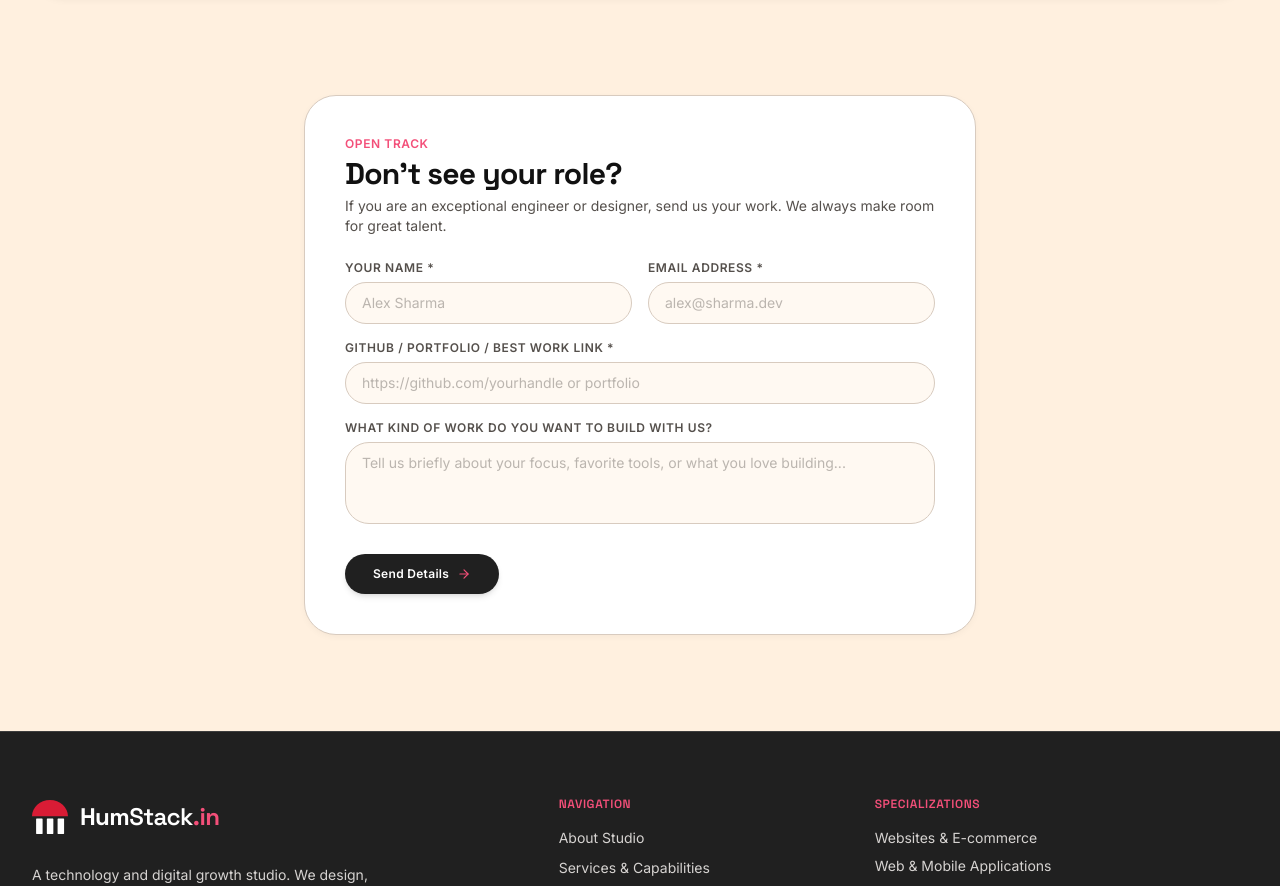
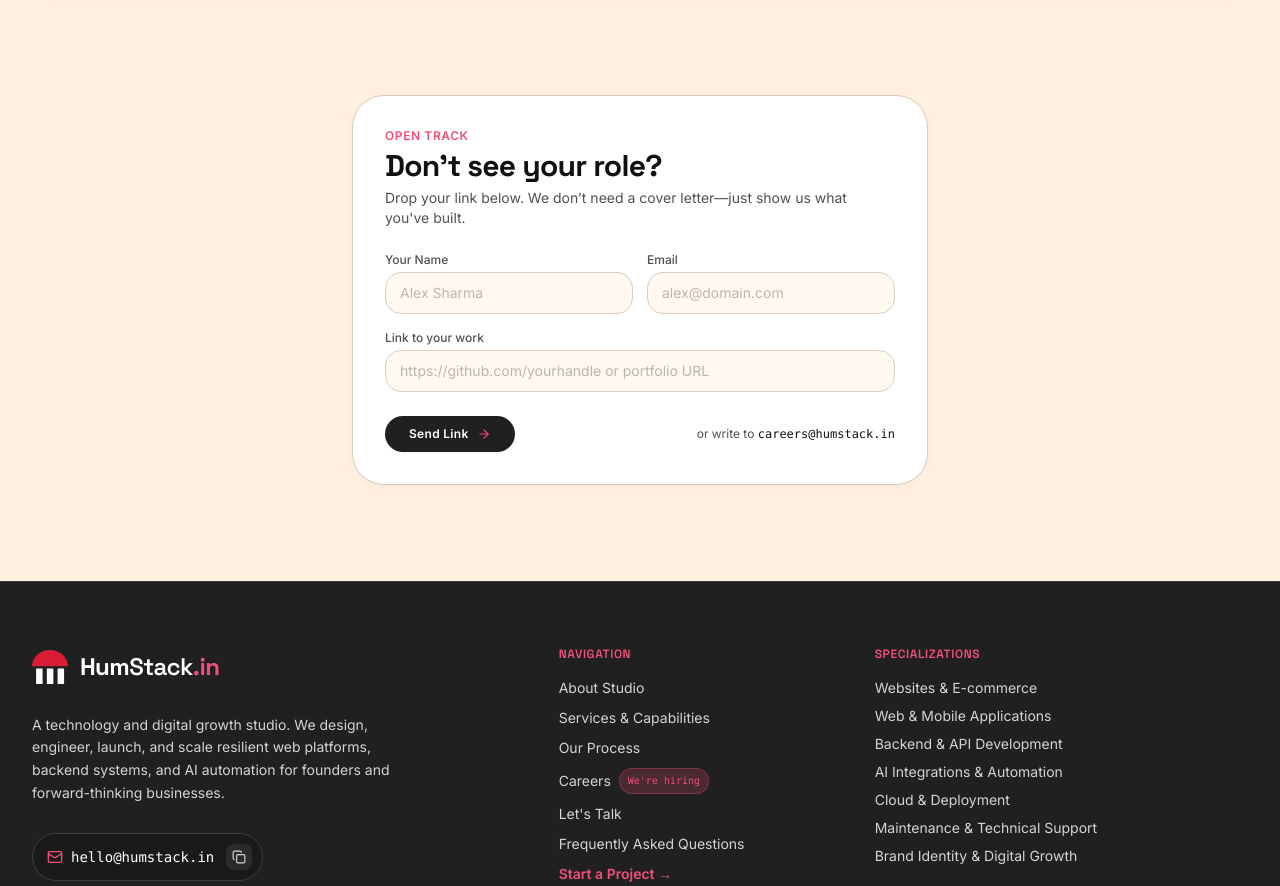
Before and after one commit to Shantanux0/Launch, a React (Vite) app: page /careers in a window 1280 px wide. Shown: the part 1995-2881 px from the top of the page. Built offline with nearby package versions, Linux system fonts and the light colour scheme.

Commit message:
Streamline unlisted careers application form to ultra-simple 3-field quick submission

```diff
--- a/src/pages/CareersPage.tsx
+++ b/src/pages/CareersPage.tsx
@@ -92,7 +92,6 @@
   const [name, setName] = useState('');
   const [email, setEmail] = useState('');
   const [portfolioLink, setPortfolioLink] = useState('');
-  const [aboutYou, setAboutYou] = useState('');
   const [isSubmitted, setIsSubmitted] = useState(false);
   const [isSubmitting, setIsSubmitting] = useState(false);
 
@@ -103,7 +102,7 @@
   const handleApplyClick = (roleTitle: string) => {
     const subject = encodeURIComponent(`Application: ${roleTitle}`);
     const body = encodeURIComponent(
-      `Hi HumStack team,\n\nI'm applying for the ${roleTitle} role.\n\nName: \nGitHub / Portfolio: \nBrief note on why you'd be a great fit: \n`
+      `Hi HumStack team,\n\nI'm applying for the ${roleTitle} role.\n\nName: \nGitHub / Portfolio: \n`
     );
     window.location.href = `mailto:careers@humstack.in?subject=${subject}&body=${body}`;
   };
@@ -112,17 +111,10 @@
     e.preventDefault();
     setIsSubmitting(true);
 
-    const subject = encodeURIComponent(`Open Application / Craft Pitch: ${name}`);
-    const body = encodeURIComponent(
-      `Name: ${name}\nEmail: ${email}\nPortfolio / GitHub: ${portfolioLink}\n\nWhat I build:\n${aboutYou}`
-    );
-    const mailtoUrl = `mailto:careers@humstack.in?subject=${subject}&body=${body}`;
-
     setTimeout(() => {
       setIsSubmitting(false);
       setIsSubmitted(true);
-      window.location.href = mailtoUrl;
-    }, 600);
+    }, 400);
   };
 
   return (
@@ -314,9 +306,9 @@
           </div>
         </div>
 
-        {/* Section 4: Simple Open Application for Not Found Jobs */}
-        <div id="apply-form" className="max-w-2xl mx-auto">
-          <div className="bg-white rounded-3xl p-8 sm:p-10 border border-cream-border shadow-soft-sm">
+        {/* Section 4: Ultra-Simple Open Application for Unlisted Roles */}
+        <div id="apply-form" className="max-w-xl mx-auto">
+          <div className="bg-white rounded-3xl p-6 sm:p-8 border border-cream-border shadow-soft-sm">
             <div className="mb-6">
               <span className="text-xs font-semibold uppercase tracking-wider text-coral block mb-1">
                 Open Track
@@ -325,7 +317,7 @@
                 Don’t see your role?
               </h2>
               <p className="text-secondary text-sm mt-1">
-                If you are an exceptional engineer or designer, send us your work. We always make room for great talent.
+                Drop your link below. We don’t need a cover letter—just show us what you've built.
               </p>
             </div>
 
@@ -333,36 +325,36 @@
               <motion.div
                 initial={{ opacity: 0, scale: 0.96 }}
                 animate={{ opacity: 1, scale: 1 }}
-                className="py-8 text-center space-y-4"
+                className="py-6 text-center space-y-3"
               >
-                <div className="w-12 h-12 rounded-full bg-coral-bg text-coral mx-auto flex items-center justify-center">
-                  <Check className="w-6 h-6" />
+                <div className="w-10 h-10 rounded-full bg-coral-bg text-coral mx-auto flex items-center justify-center">
+                  <Check className="w-5 h-5" />
                 </div>
-                <h3 className="text-xl font-heading font-bold text-primary">
-                  Note prepared!
+                <h3 className="text-lg font-heading font-bold text-primary">
+                  We got your details!
                 </h3>
                 <p className="text-secondary text-sm max-w-sm mx-auto leading-relaxed">
-                  Thank you, <strong className="text-primary">{name}</strong>. Your email client has been launched with your details.
+                  Thanks, <strong className="text-primary">{name || 'there'}</strong>. We review every portfolio and will get back to you at <strong className="text-primary">{email}</strong> if there’s a fit.
                 </p>
-                <div className="pt-2">
                 <button
+                  type="button"
                   onClick={() => {
                     setIsSubmitted(false);
-                      setAboutYou('');
+                    setName('');
+                    setEmail('');
+                    setPortfolioLink('');
                   }}
-                    className="px-5 py-2 rounded-full bg-cream text-charcoal hover:bg-cream-400 text-xs font-semibold transition-colors border border-cream-border"
+                  className="text-xs text-secondary hover:text-coral transition-colors underline underline-offset-4 pt-1"
                 >
-                    Reset form
+                  Submit another link
                 </button>
-                </div>
               </motion.div>
             ) : (
               <form onSubmit={handleSubmit} className="space-y-4">
-                {/* Name & Email */}
-                <div className="grid grid-cols-1 sm:grid-cols-2 gap-4">
+                <div className="grid grid-cols-1 sm:grid-cols-2 gap-3.5">
                   <div>
-                    <label className="block text-xs font-semibold uppercase tracking-wider text-secondary mb-1.5">
-                      Your Name *
+                    <label className="block text-xs font-medium text-secondary mb-1">
+                      Your Name
                     </label>
                     <input
                       type="text"
@@ -370,64 +362,55 @@
                       value={name}
                       onChange={(e) => setName(e.target.value)}
                       placeholder="Alex Sharma"
-                      className="w-full px-4 py-2.5 rounded-2xl bg-cream/40 border border-cream-border focus:border-coral focus:bg-white focus:outline-none text-sm text-primary transition-all placeholder:text-secondary/40"
+                      className="w-full px-3.5 py-2.5 rounded-xl bg-cream/40 border border-cream-border focus:border-coral focus:bg-white focus:outline-none text-sm text-primary transition-all placeholder:text-secondary/40"
                     />
                   </div>
 
                   <div>
-                    <label className="block text-xs font-semibold uppercase tracking-wider text-secondary mb-1.5">
-                      Email Address *
+                    <label className="block text-xs font-medium text-secondary mb-1">
+                      Email
                     </label>
                     <input
                       type="email"
                       required
                       value={email}
                       onChange={(e) => setEmail(e.target.value)}
-                      placeholder="alex@sharma.dev"
-                      className="w-full px-4 py-2.5 rounded-2xl bg-cream/40 border border-cream-border focus:border-coral focus:bg-white focus:outline-none text-sm text-primary transition-all placeholder:text-secondary/40"
+                      placeholder="alex@domain.com"
+                      className="w-full px-3.5 py-2.5 rounded-xl bg-cream/40 border border-cream-border focus:border-coral focus:bg-white focus:outline-none text-sm text-primary transition-all placeholder:text-secondary/40"
                     />
                   </div>
                 </div>
 
-                {/* GitHub / Portfolio / Live Link */}
                 <div>
-                  <label className="block text-xs font-semibold uppercase tracking-wider text-secondary mb-1.5">
-                    GitHub / Portfolio / Best Work Link *
+                  <label className="block text-xs font-medium text-secondary mb-1">
+                    Link to your work
                   </label>
                   <input
                     type="url"
                     required
                     value={portfolioLink}
                     onChange={(e) => setPortfolioLink(e.target.value)}
-                    placeholder="https://github.com/yourhandle or portfolio"
-                    className="w-full px-4 py-2.5 rounded-2xl bg-cream/40 border border-cream-border focus:border-coral focus:bg-white focus:outline-none text-sm text-primary transition-all placeholder:text-secondary/40"
+                    placeholder="https://github.com/yourhandle or portfolio URL"
+                    className="w-full px-3.5 py-2.5 rounded-xl bg-cream/40 border border-cream-border focus:border-coral focus:bg-white focus:outline-none text-sm text-primary transition-all placeholder:text-secondary/40"
                   />
                 </div>
 
-                {/* Short note */}
-                <div>
-                  <label className="block text-xs font-semibold uppercase tracking-wider text-secondary mb-1.5">
-                    What kind of work do you want to build with us?
-                  </label>
-                  <textarea
-                    rows={3}
-                    value={aboutYou}
-                    onChange={(e) => setAboutYou(e.target.value)}
-                    placeholder="Tell us briefly about your focus, favorite tools, or what you love building..."
-                    className="w-full px-4 py-2.5 rounded-2xl bg-cream/40 border border-cream-border focus:border-coral focus:bg-white focus:outline-none text-sm text-primary transition-all placeholder:text-secondary/40 resize-none"
-                  />
-                </div>
-
-                {/* Submit button */}
-                <div className="pt-2">
+                <div className="pt-2 flex flex-col sm:flex-row sm:items-center justify-between gap-3">
                   <button
                     type="submit"
                     disabled={isSubmitting}
-                    className="w-full sm:w-auto inline-flex items-center justify-center gap-2 px-7 py-3 rounded-full bg-charcoal hover:bg-black text-white text-xs font-semibold tracking-wide transition-all shadow-md hover:shadow-lg disabled:opacity-70 group"
+                    className="inline-flex items-center justify-center gap-2 px-6 py-2.5 rounded-full bg-charcoal hover:bg-black text-white text-xs font-semibold tracking-wide transition-all shadow-sm hover:shadow group disabled:opacity-70"
                   >
-                    <span>{isSubmitting ? 'Preparing...' : 'Send Details'}</span>
+                    <span>{isSubmitting ? 'Sending...' : 'Send Link'}</span>
                     <ArrowRight className="w-3.5 h-3.5 text-coral transition-transform group-hover:translate-x-1" />
                   </button>
+
+                  <a
+                    href="mailto:careers@humstack.in"
+                    className="text-xs text-secondary hover:text-coral transition-colors text-center sm:text-right"
+                  >
+                    or write to <span className="font-mono text-primary font-medium">careers@humstack.in</span>
+                  </a>
                 </div>
               </form>
             )}
```
Lines whose indentation alone changed are shown as unchanged.
